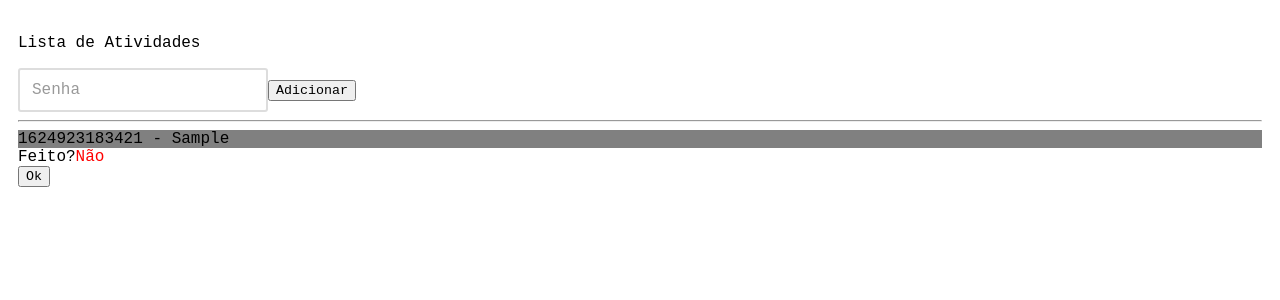
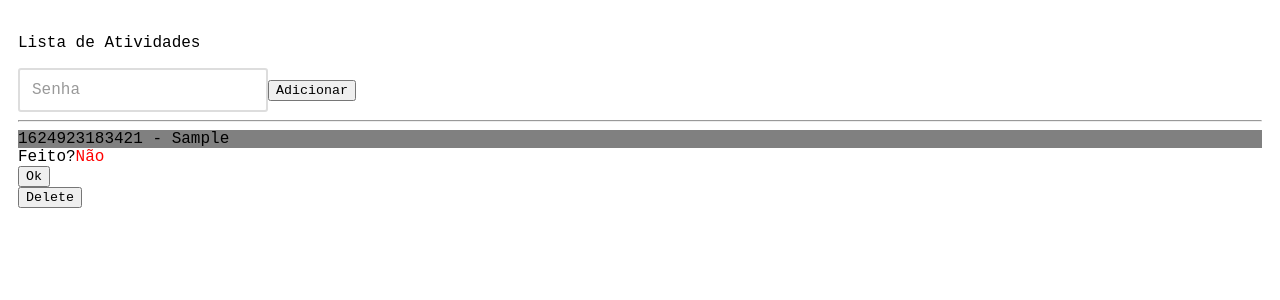
Before and after one commit to victorvalim/reactjs-test, a React (Create React App) app: page / in a window 1280 px wide. Both pictures are taken after typing "Sample" into the empty fields and a click on the button "Adicionar". Shown: the top 300 px of the page. Built offline with nearby package versions, Linux system fonts and the light colour scheme.

Commit message:
Funcionalidade de delecao

```diff
--- a/src/contexts/todo.reducer.jsx
+++ b/src/contexts/todo.reducer.jsx
@@ -13,7 +13,10 @@ export default function reducer(state, action) {
 
   const updateTodo = (todo) => state;
 
-  const deleteTodo = (todo) => state;
+  const deleteTodo = (id) => {
+    const newState = state.filter((item) => (item.id !== id));
+    return [...newState];
+  };
 
   const doneTodo = (id, description) => {
     const todoItem = { id, description, done: true };
@@ -31,6 +34,8 @@ export default function reducer(state, action) {
       return deleteTodo(action.payload);
     case 'done':
       return doneTodo(action.payloadID, action.payloadDescription);
+    case 'delete':
+      return deleteTodo(action.payloadID);
     default:
       return null;
   }
--- a/src/pages/home/components/todoItem/index.jsx
+++ b/src/pages/home/components/todoItem/index.jsx
@@ -1,6 +1,8 @@
 /* eslint-disable react/prop-types */
 import React, { useContext } from 'react';
-import { ButtonContainer, DoneContainer, Item } from './todoItemStyled';
+import {
+  ButtonContainer, DeleteButton, DoneContainer, Item,
+} from './todoItemStyled';
 import { TodoContext } from '../../../../contexts/todo.context';
 
 export default function Todo({ id, description, done }) {
@@ -8,6 +10,11 @@ export default function Todo({ id, description, done }) {
   function doneHandler(e) {
     e.preventDefault();
     todoContext.dispatch({ type: 'done', payloadID: id, payloadDescription: description });
+  }
+
+  function deleteHandler(e) {
+    e.preventDefault();
+    todoContext.dispatch({ type: 'delete', payloadID: id });
   }
   return (
     <div>
@@ -27,6 +34,7 @@ export default function Todo({ id, description, done }) {
       <ButtonContainer done={done}>
         <button onClick={(e) => doneHandler(e, id, description)} type="button">Ok</button>
       </ButtonContainer>
+      <DeleteButton onClick={(e) => deleteHandler(e, id)} type="button">Delete</DeleteButton>
     </div>
   );
 }
--- a/src/pages/home/components/todoItem/todoItemStyled.jsx
+++ b/src/pages/home/components/todoItem/todoItemStyled.jsx
@@ -17,3 +17,6 @@ button {
   display:${((props) => (props.done ? 'none' : 'inline'))};
 }
 `;
+export const DeleteButton = styled.button`
+
+`;
```
